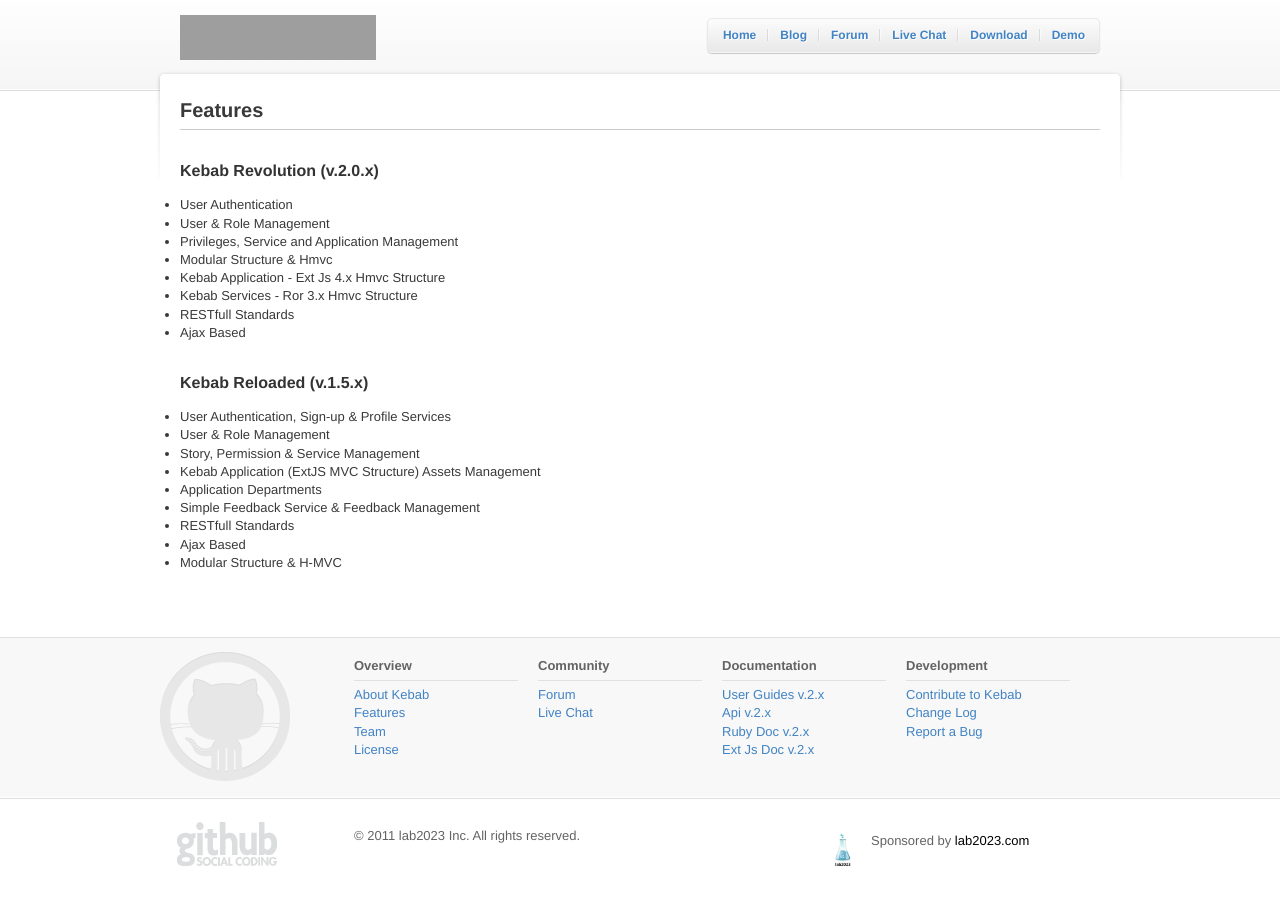
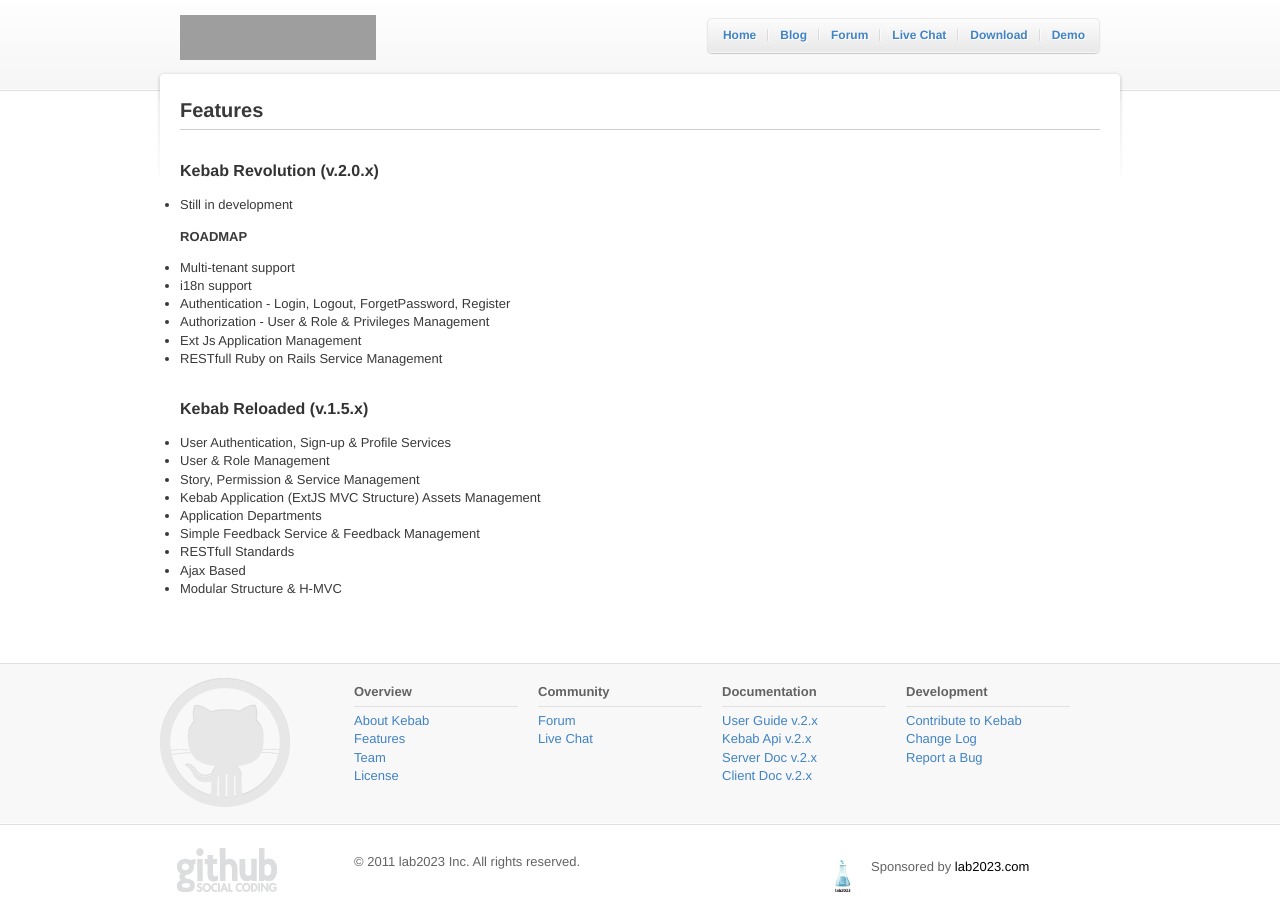
Before and after one commit to lab2023/kebab-project.com, a Jekyll site: the page built from overview/features.md, in a window 1280 px wide. Built offline with Jekyll 4.4.1, drawn with Linux system fonts in a browser that asks for light colours; before the commit the page ends 900 px from its top, so only the background shows below that; grey boxes are pictures that could not be loaded.

Commit message:
Change links

```diff
--- a/_layouts/default.html
+++ b/_layouts/default.html
@@ -66,10 +66,10 @@
 
         <ul class="footer_nav">
           <h4>Documentation</h4>
-            <li><a href="#">User Guides v.2.x</a></li>
-            <li><a href="#">Api v.2.x</a></li>
-            <li><a href="#">Ruby Doc v.2.x</a></li>
-            <li><a href="#">Ext Js Doc v.2.x</a></li>
+            <li><a href="#">User Guide v.2.x</a></li>
+            <li><a href="#">Kebab  Api v.2.x</a></li>
+            <li><a href="#">Server Doc v.2.x</a></li>
+            <li><a href="#">Client Doc v.2.x</a></li>
         </ul>
 
         <ul class="footer_nav">
--- a/overview/features.md
+++ b/overview/features.md
@@ -7,14 +7,16 @@ layout: wikistyle
 
 ## Kebab Revolution (v.2.0.x)
 
-* User Authentication
-* User & Role Management
-* Privileges, Service and Application Management
-* Modular Structure & Hmvc
-* Kebab Application - Ext Js 4.x Hmvc Structure
-* Kebab Services - Ror 3.x Hmvc Structure
-* RESTfull Standards
-* Ajax Based
+* Still in development
+
+**ROADMAP**
+
+* Multi-tenant support
+* i18n support
+* Authentication - Login, Logout, ForgetPassword, Register
+* Authorization  - User & Role & Privileges Management
+* Ext Js Application Management
+* RESTfull Ruby on Rails Service Management
 
 ## Kebab Reloaded (v.1.5.x)
 
```
